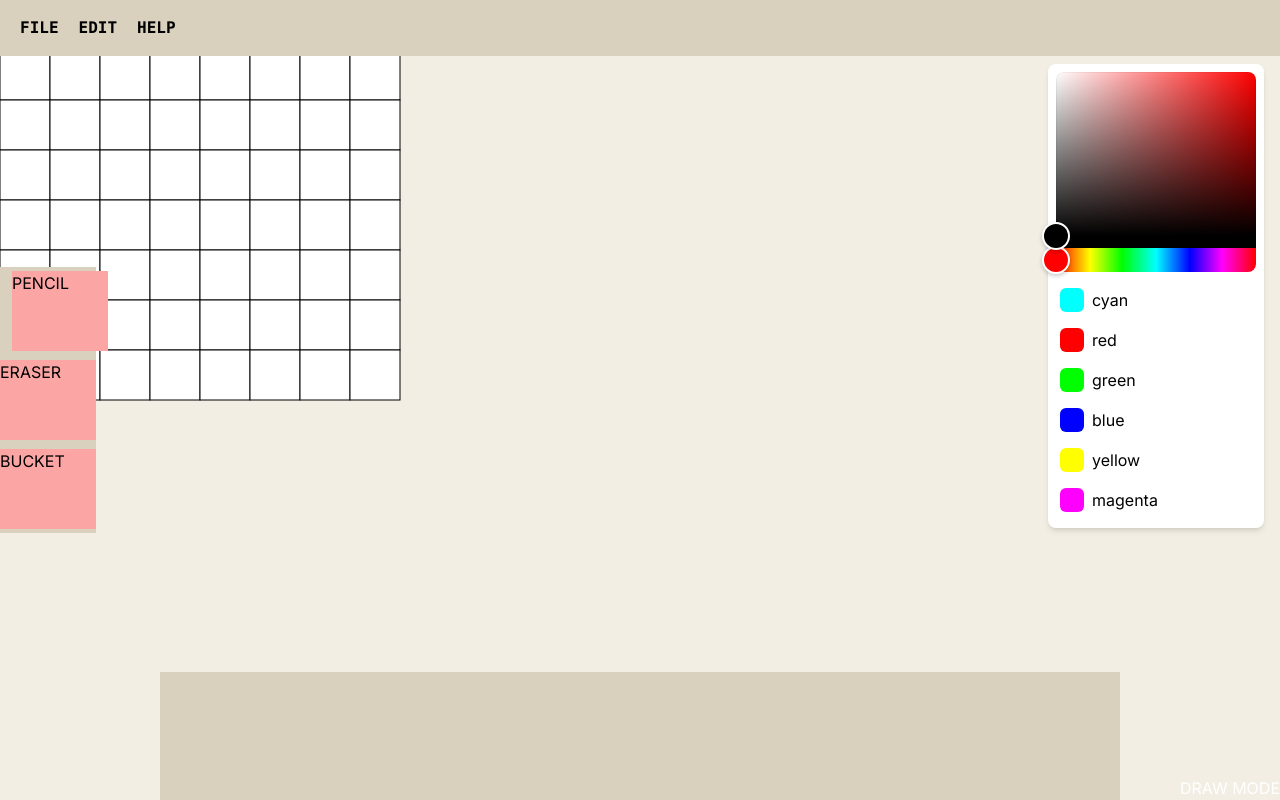
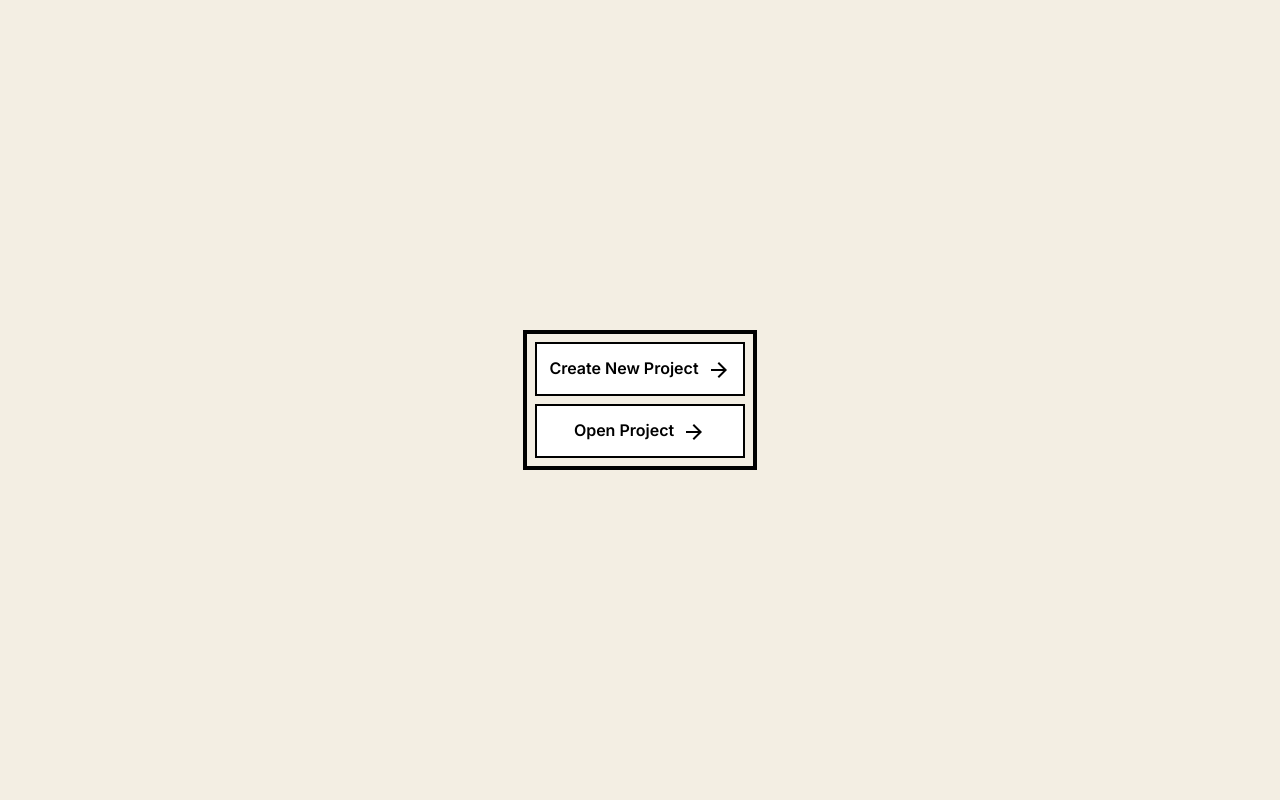
Before and after one commit to zide-editor/zide-desktop, a Next.js app: page / in a window 1280 px wide. Built offline with nearby package versions, Linux system fonts and the light colour scheme.

Commit message:
feat: 🐻 Project Creation UI Changes Made - Workflow for creating the project - Creation or Editing the saved project

```diff
--- a/package.json
+++ b/package.json
@@ -9,6 +9,10 @@
     "lint": "next lint"
   },
   "dependencies": {
+    "@emotion/react": "^11.13.0",
+    "@emotion/styled": "^11.13.0",
+    "@material-ui/core": "^5.0.0-beta.5",
+    "@material-ui/icons": "^4.11.3",
     "next": "14.2.5",
     "react": "^18",
     "react-colorful": "^5.6.1",
--- a/src/app/page.tsx
+++ b/src/app/page.tsx
@@ -6,6 +6,7 @@ import useWindow from "@/hooks/useWindow";
 import { MENU_DATA } from "@/utils/libs";
 import { TypeSelectableMenu } from "@/utils/type";
 import { useState } from "react";
+import { ArrowForward } from "@material-ui/icons";
 
 const primaryColors = [
   {
@@ -35,6 +36,116 @@ const primaryColors = [
 ];
 
 export default function Home() {
+  const [started, setStarted] = useState(false)
+  return (
+    <>
+      { !started ? <StartUp setStarted={setStarted}/> : <ProjectArena/> }
+    </>
+  );
+}
+
+function ConfigProject ({ setStarted } : { setStarted: React.Dispatch<React.SetStateAction<boolean>>}) {
+  const [name, setName] = useState("")
+  const [rows, setCols] = useState(8)
+  const [cols, setRows] = useState(8)
+
+  const SubmitCreate = (e: React.FormEvent<HTMLFormElement>) => {
+    e.preventDefault();
+    console.log(name, rows, cols)
+    setStarted(true)
+  }
+
+  return(
+    <main className="fixed inset-0 flex justify-center items-center bg-black bg-opacity-50 z-50">
+      <form className="bg-white p-4 border-4 border-black" onSubmit={ (e) => SubmitCreate(e) }>
+        <h2 className="text-xl font-semibold mb-4">Configure Project</h2>
+        <div className="flex flex-col gap-5 justify-center items-center">
+
+          <div className="flex items-center justify-center">
+            <div className="flex justify-center items-center text-md font-semibold px-1"> Name </div>
+              <input
+                placeholder="Untitled"
+                value={name}
+                onChange={ (e) => setName(e.target.value) }
+                className="w-9/11 py-2 px-3 border-2 border-black"
+              />
+          </div>
+
+          <div className="flex gap-2">
+            <div className="flex justify-center items-center text-md font-semibold"> Rows </div>
+            <input
+              type="number"
+              value={rows}
+              onChange={ (e) => setRows(e.target.valueAsNumber) }
+              placeholder="0"
+              className="w-20 py-2 px-2 border-2 border-black"
+            />
+
+            <div className="flex justify-center items-center text-md font-semibold"> Column </div>
+            <input
+              type="number"
+              placeholder="0"
+              value={cols}
+              onChange={ (e) => setCols(e.target.valueAsNumber) }
+              className="w-20 py-2 px-2 border-2 border-black"
+            />
+          </div>
+
+          <button className="px-5 py-3 bg-black text-white">
+            Create
+          </button>
+
+        </div>
+      </form>
+    </main>
+  )
+}
+
+function OpenProject ({ setStarted } : { setStarted: React.Dispatch<React.SetStateAction<boolean>>}) {
+  return(
+    <main className="fixed inset-0 flex justify-center items-center bg-black bg-opacity-50 z-50">
+      <div className="bg-white">
+      </div>
+    </main>
+  )
+}
+
+function StartUp ( { setStarted } : { setStarted: React.Dispatch<React.SetStateAction<boolean>> } ) {
+  const [ config, setConfig ] = useState(false)
+  const [ newProject, setNewProject ] = useState(false)
+  return (
+    <main className="h-screen w-full flex justify-center items-center bg-[#F3EEE3]">
+      { config && (
+        newProject ? <ConfigProject setStarted={setStarted}/> : <OpenProject setStarted={setStarted}/>
+      ) }
+      <div className="border-4 border-black flex flex-col gap-2 p-2">
+        <button className="p-3 border-2 bg-white text-center border-black"
+          onClick = { () => {
+            setConfig(true)
+            setNewProject(true)
+          } }
+        >
+          <span className="mr-2 font-semibold">
+            Create New Project
+          </span>
+          <ArrowForward/>
+        </button>
+        <button className="p-3 border-2 bg-white text-center border-black"
+          onClick = { () => {
+            setConfig(true)
+          } }
+        >
+          <span className="mr-2 font-semibold">
+            Open Project
+          </span>
+          <ArrowForward/>
+        </button>
+      </div>
+    </main>
+  )
+}
+
+function ProjectArena() {
   const {
     canvasRef,
     setSelectedTool,
@@ -46,7 +157,6 @@ export default function Home() {
     setPredefinedColor,
   } = useCanvas(8, 8, 50);
   const { windowDim } = useWindow();
-
   return (
     <main className="h-screen w-full bg-[#F3EEE3] relative flex items-center justify-center">
       <Navbar />
@@ -106,7 +216,7 @@ export default function Home() {
 
       <section className="w-3/4 h-32 bg-[#D9D0BE] absolute bottom-0"></section>
     </main>
-  );
+  )
 }
 
 function Navbar() {
```
Also changed, not shown: 1 other file (tests, documents, lock files or other folders).
